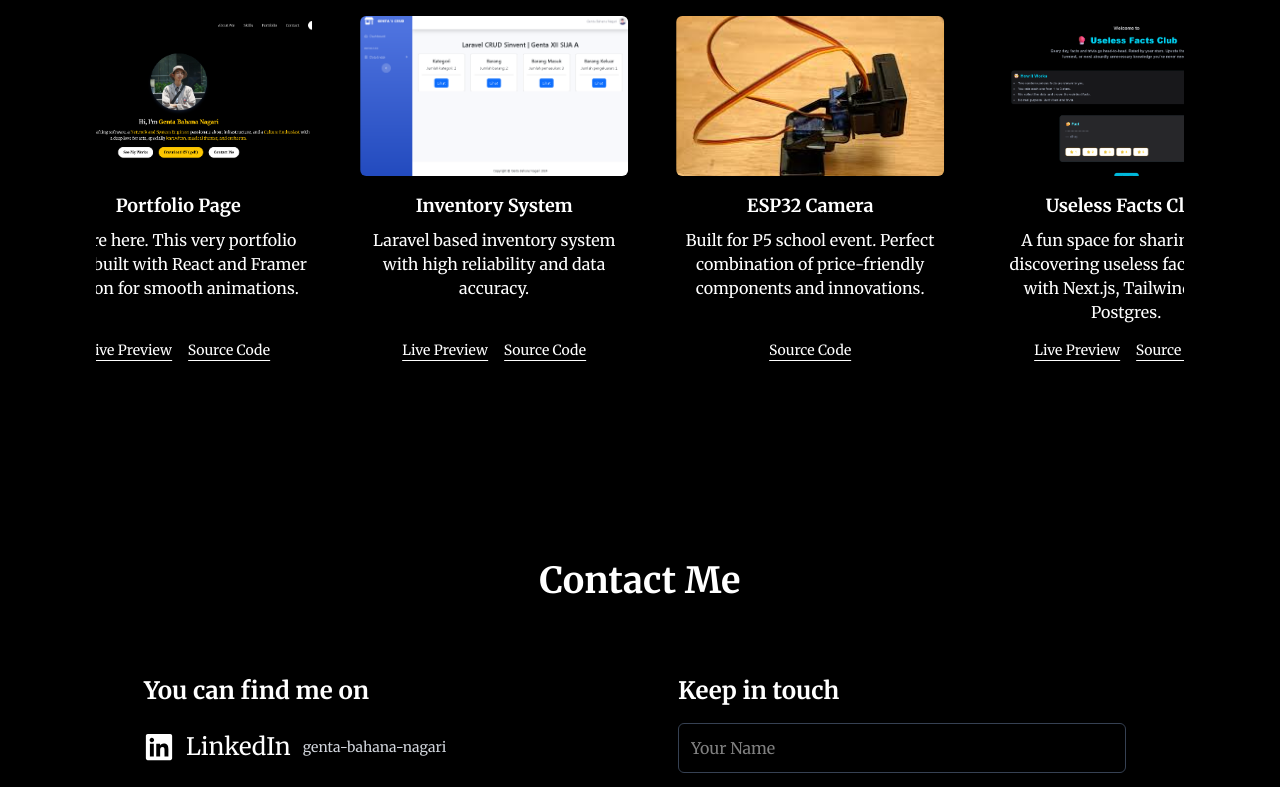
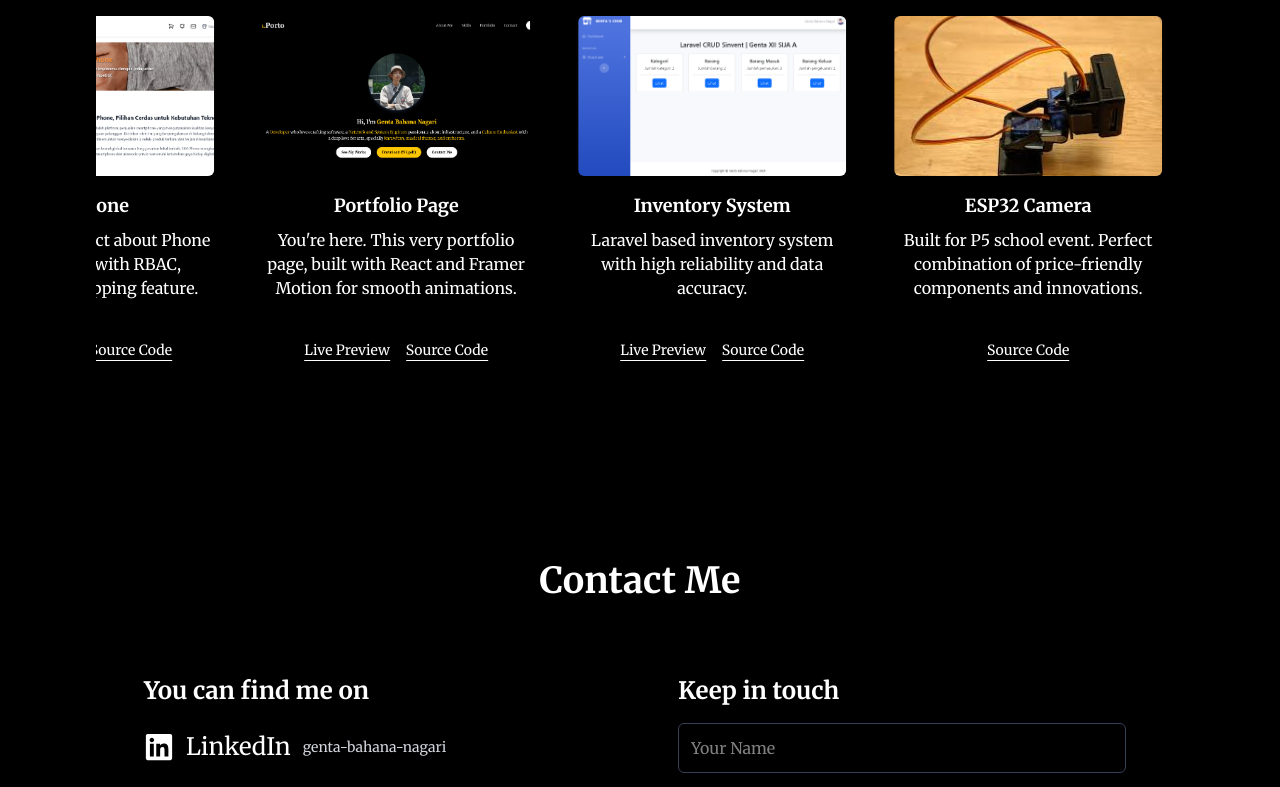
Before and after one commit to genta-bahana-nagari/portfolio-page, a React (Vite) app: page / in a window 1280 px wide. Shown: the part 2524-3311 px from the top of the page. Built offline with nearby package versions, Linux system fonts and the light colour scheme; a web font is replaced by a local one.

Commit message:
feat: new web projects

```diff
--- a/src/components/Porto.jsx
+++ b/src/components/Porto.jsx
@@ -7,7 +7,7 @@ import KARAWITAN from "/src/assets/images/KARAWITAN.png";
 import PAKS from "/src/assets/images/PAKS.png";
 import OSIS_SMP from "/src/assets/images/OSIS_SMP.png";
 import Sinvent from "/src/assets/images/Sinvent.png";
-import Studio from "/src/assets/images/Studio.jpg";
+import SIJA_Phone from "/src/assets/images/SIJA_Phone.png";
 import esp_cam from "/src/assets/images/esp_cam.jpg";
 import FactsClub from "/src/assets/images/Facts-Club.png";
 import PortoPage from "/src/assets/images/PortoPage.png";
@@ -43,6 +43,13 @@ const portfolioItems = [
         codeLink: "https://github.com/genta-bahana-nagari/useless-facts-club",
       },
       {
+        name: "SIJA Phone",
+        desc: "Simple group project about Phone Store, featured with RBAC, checkout and shipping feature.",
+        image: SIJA_Phone,
+        previewLink: "https://sijaphone.gentabahana.me",
+        codeLink: "https://github.com/genta-bahana-nagari/phone_store",
+      },
+      {
         name: "Portfolio Page",
         desc: "You're here. This very portfolio page, built with React and Framer Motion for smooth animations.",
         image: PortoPage,
@@ -56,13 +63,6 @@ const portfolioItems = [
         previewLink: "https://sinvent.gentabahana.me",
         codeLink: "https://github.com/genta-bahana-nagari/sinvent24",
       },
-      // {
-      //   name: "Music Studio",
-      //   desc: "Inspired from Stembayo Karawitan Group, with a touch of Wordpress styling.",
-      //   image: Studio,
-      //   previewLink: null,
-      //   codeLink: null,
-      // },
       {
         name: "ESP32 Camera",
         desc: "Built for P5 school event. Perfect combination of price-friendly components and innovations.",
```
